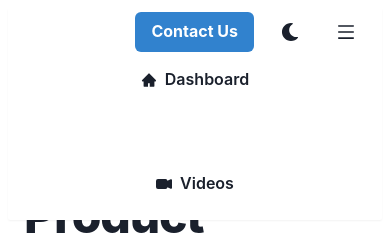
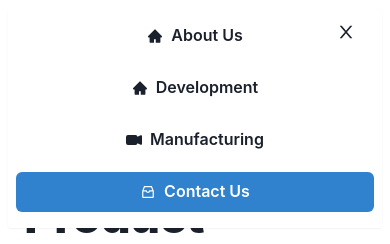
Before and after one commit to halfnineus/halfnine-com-chakra, a Next.js app: page / in a window 390 px wide. Both pictures are taken after a click on the button 346 px from the left and 32 px from the top of the page. Shown: the top 244 px of the page. Built offline with nearby package versions, Linux system fonts and the light colour scheme.

Commit message:
Update Navbar

```diff
--- a/components/navbar.tsx
+++ b/components/navbar.tsx
@@ -12,7 +12,6 @@ import {
     IconButton,
     SimpleGrid,
     VStack,
-    CloseButton,
     useColorMode,
     Center,
     Text,
@@ -21,7 +20,7 @@ import {
 } from "@chakra-ui/react";
 
 import { IoIosArrowDown } from "react-icons/io";
-import { AiFillHome, AiOutlineInbox, AiOutlineMenu } from "react-icons/ai";
+import { AiFillHome, AiOutlineInbox, AiOutlineMenu, AiOutlineClose } from "react-icons/ai";
 import { BsFillCameraVideoFill } from "react-icons/bs";
 import { FaMoon, FaSun } from "react-icons/fa";
 import { IoHardwareChipOutline } from 'react-icons/io5'
@@ -64,11 +63,7 @@ const Navbar = () => {
                             </Link>
                         </NextLink>
                         <HStack as="ul" id="nav__primary-menu" aria-label="Main Menu" listStyleType="none">
-
                             <Flex alignItems="center" justifyContent="space-between" mx="auto">
-                                <Link display="flex" alignItems="center" href="/">
-                                    {/* <Logo /> */}
-                                </Link>
                                 <Box display={{ base: 'none', lg: 'flex' }}>
                                     <HStack spacing={1}>
                                         <Button
@@ -311,7 +306,7 @@ const Navbar = () => {
                                             fontSize="md"
                                             _hover={{ color: cl }}
                                             _focus={{ boxShadow: "none" }}
-                                            onClick={() => router.push('#')}
+                                            onClick={() => router.push('/services/manufacturing')}
                                         >
                                             Manufacturing
                                         </Button>
@@ -323,7 +318,7 @@ const Navbar = () => {
                                             fontSize="md"
                                             _hover={{ color: cl }}
                                             _focus={{ boxShadow: "none" }}
-                                            onClick={() => router.push('#')}
+                                            onClick={() => router.push('/about')}
                                         >
                                             About Us
                                         </Button>
@@ -341,36 +336,75 @@ const Navbar = () => {
                                 p={2}
                                 pb={4}
                                 m={2}
+                                // mt={1}
                                 bg={bg}
                                 spacing={3}
                                 rounded="sm"
                                 shadow="sm"
                             >
-                                <CloseButton
+                                {/* <Button
+                                    w="full"
+                                    variant="ghost"
+                                    leftIcon={<AiOutlineClose />}
+                                    onClick={() => { mobileNav.onClose(); }}
                                     aria-label="Close menu"
                                     justifySelf="self-start"
-                                    onClick={mobileNav.onClose}
-                                />
-                                <Button w="full" variant="ghost" leftIcon={<AiFillHome />}>
-                                    Dashboard
+
+                                >
+                                    About Us
+                                </Button> */}
+                                <Button
+                                    w="full"
+                                    variant="ghost"
+                                    leftIcon={<AiFillHome />}
+                                    onClick={() => {
+                                        mobileNav.onClose();
+                                        router.push('/about');
+                                    }}
+                                >
+                                    About Us
+                                </Button>
+                                <Button
+                                    w="full"
+                                    variant="ghost"
+                                    leftIcon={<AiFillHome />}
+                                    onClick={() => {
+                                        mobileNav.onClose();
+                                        router.push('/services/development');
+                                    }}
+                                >
+                                    Development
+                                </Button>
+                                <Button
+                                    w="full"
+                                    variant="ghost"
+                                    leftIcon={<BsFillCameraVideoFill />}
+                                    onClick={() => {
+                                        mobileNav.onClose();
+                                        router.push('/services/manufacturing');
+                                    }}
+                                >
+                                    Manufacturing
                                 </Button>
                                 <Button
                                     w="full"
                                     variant="solid"
-                                    colorScheme="brand"
+                                    colorScheme="blue"
                                     leftIcon={<AiOutlineInbox />}
+                                    onClick={() => {
+                                        mobileNav.onClose();
+                                        router.push('/contact');
+                                    }}
                                 >
-                                    Inbox
-                                </Button>
-                                <Button w="full" variant="ghost" leftIcon={<BsFillCameraVideoFill />}>
-                                    Videos
+                                    Contact Us
                                 </Button>
                             </VStack>
                         </HStack>
                         <HStack spacing="4" >
                             <NextLink href={'/contact'} passHref>
                                 <Link>
-                                    <Button colorScheme="blue" fontWeight="bold">
+                                    <Button display={{ base: 'none', sm: 'none', md: 'flex', lg: 'flex' }} colorScheme="blue" fontWeight="bold">
+                                        {/* display={{ base: 'none', sm: 'flex', lg: 'flex', md: 'flex' }} */}
                                         Contact Us
                                     </Button>
                                 </Link>
@@ -379,20 +413,23 @@ const Navbar = () => {
                                 size="md"
                                 fontSize="lg"
                                 aria-label={`Switch to ${text} mode`}
-                                variant="ghost"
+                                variant={"ghost"}
                                 color="current"
                                 ml={{ base: "0", md: "3" }}
                                 onClick={toggleMode}
+                                display={mobileNav.isOpen ? "none" : "flex"}
                                 icon={useColorModeValue(<FaMoon />, <FaSun />)}
                             />
                             <IconButton
-                                display={{ base: "flex", md: "none" }}
-                                aria-label="Open menu"
+                                display={{ base: "flex", sm: "flex", md: "flex", lg: "none" }}
+                                aria-label="Open and Close menu"
                                 fontSize="20px"
                                 color={useColorModeValue("gray.800", "inherit")}
                                 variant="ghost"
-                                icon={<AiOutlineMenu />}
-                                onClick={mobileNav.onOpen}
+                                icon={
+                                    mobileNav.isOpen ? <AiOutlineClose /> : <AiOutlineMenu />
+                                }
+                                onClick={mobileNav.onToggle}
                             />
                         </HStack>
                     </Flex>
```
